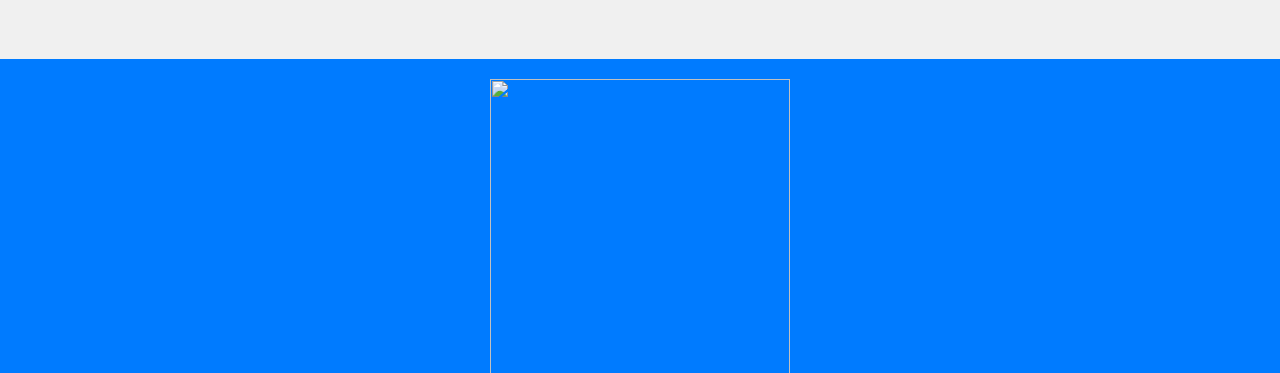
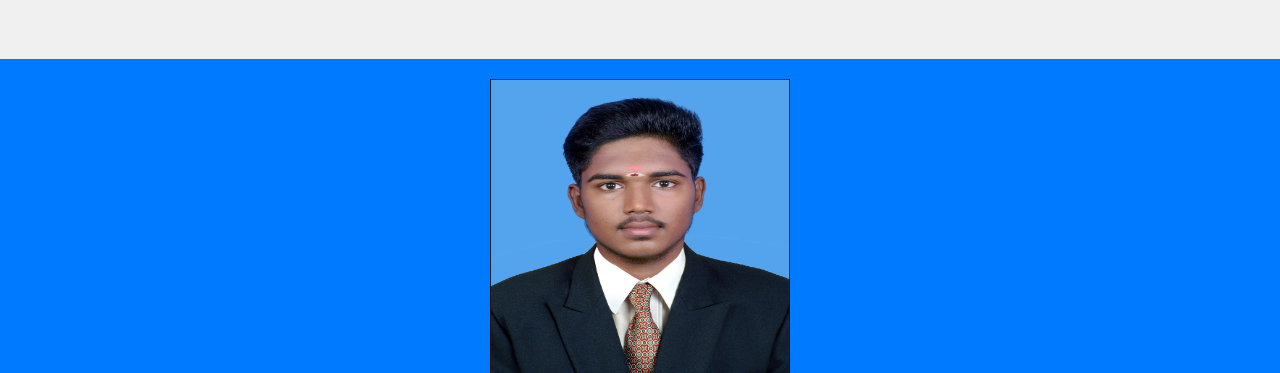
Before and after one commit to Vigneshm0007/Digitalportfolio-, a plain HTML site: page index.html in a window 1280 px wide. Shown: the part 54-427 px from the top of the page. Drawn offline with Linux system fonts and the light colour scheme.

Commit message:
Update index.html

```diff
--- a/index.html
+++ b/index.html
@@ -102,7 +102,7 @@
 <br>
 </br>
     <header>
-   <img src="C:\Users\lenovo\Pictures\sanjeen.jpg" align="center" width="300" height="300">
+   <img src="vignesh.jpg" align="center" width="300" height="300">
         <h1>VIGNESH M</h1>
     </header>
     <div class="container">
```
